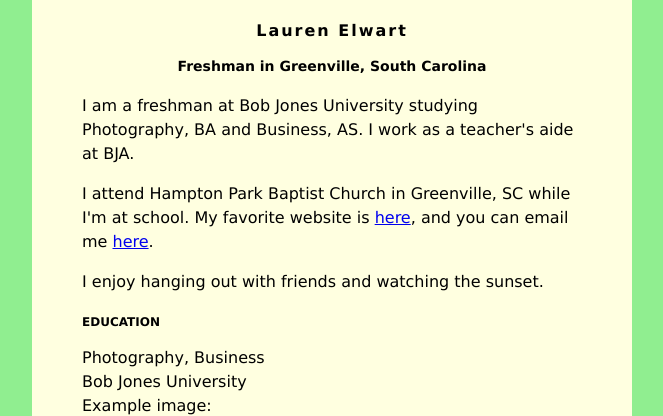
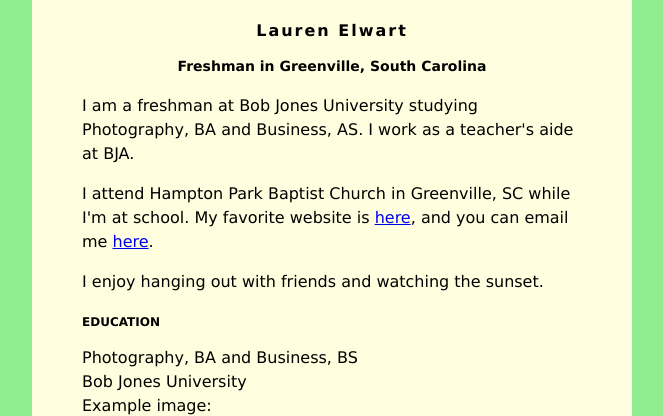
Before and after one commit to laurenelwart/laurenelwart.github.io, a plain HTML site: page index.html in a window 1280 px wide. Shown: the top 416 px of the page, without its empty margins (308-971 px from the left). Drawn offline with Linux system fonts and the light colour scheme; grey boxes are pictures that could not be loaded.

Commit message:
Update index.html

```diff
--- a/index.html
+++ b/index.html
@@ -43,7 +43,7 @@
             I enjoy hanging out with friends and watching the sunset.
          </p>
         <h3>EDUCATION</h3>
-        Photography, Business<br />
+        Photography, BA and Business, BS<br />
         Bob Jones University<br />
         Example image:
         <img src="https://cs.bju.edu/media/bju-math-division/bju-computer-science/site-assets/images/cs-logo-main.png" />
```
